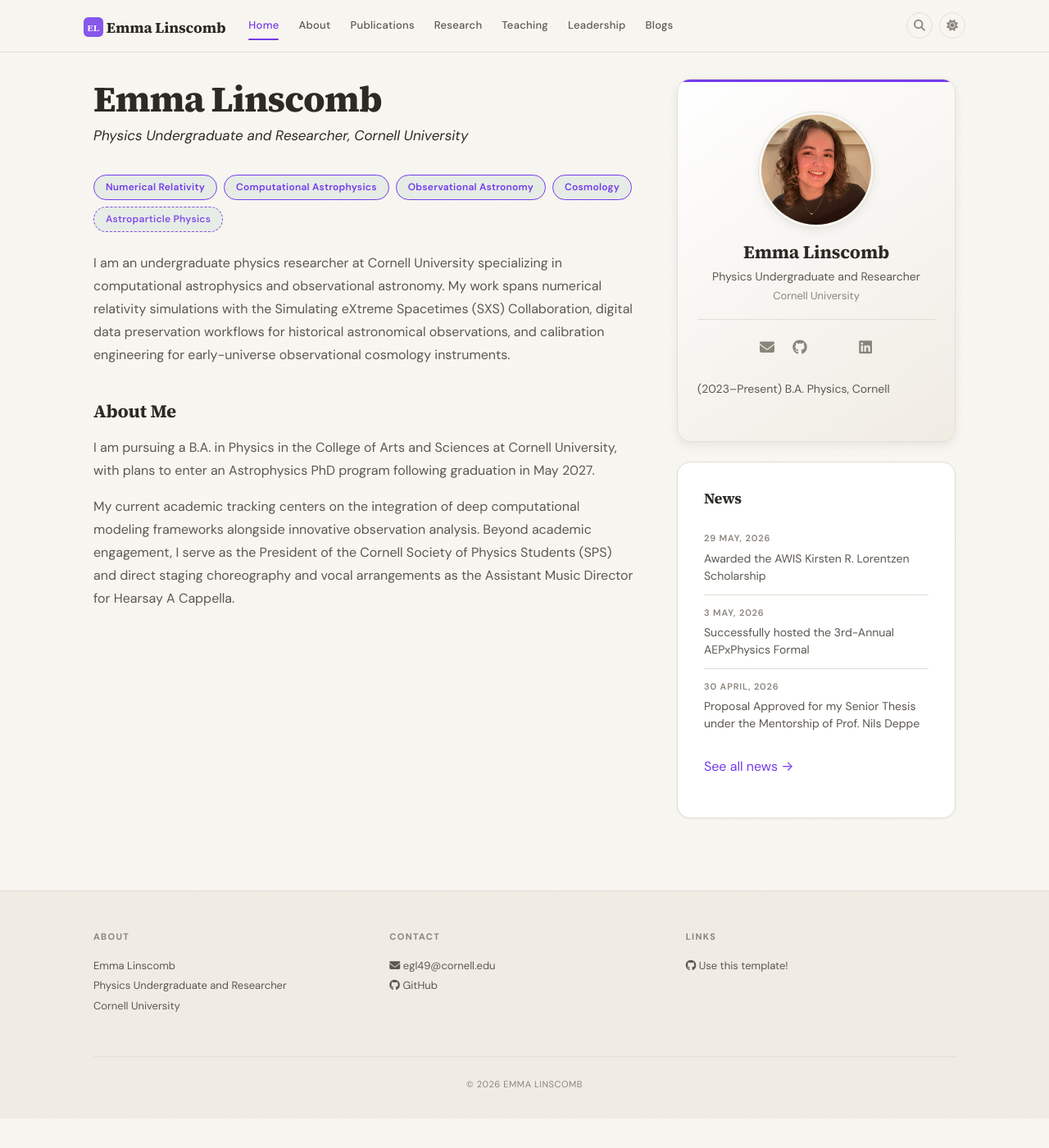
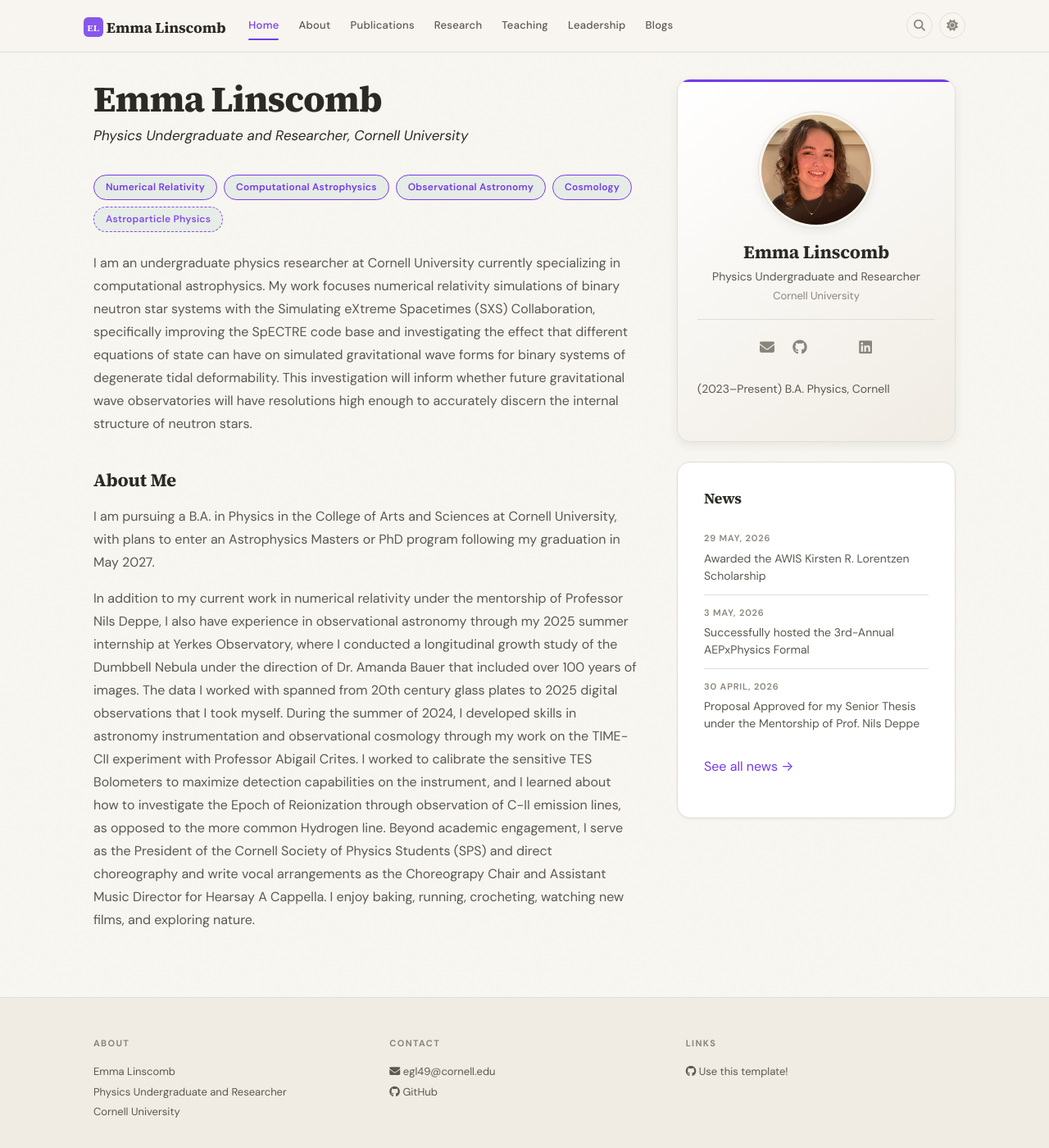
Before and after one commit to egl49/egl49.github.io, a Jekyll site: the page built from _pages/home.md, in a window 1280 px wide and 1400 px high. Shown: the whole window at 82% size. Built offline with Jekyll 4.4.1, drawn with Linux system fonts in a browser that asks for light colours; a style sheet for code colours, icons or effects is not loaded.

Commit message:
Revise home page content for clarity and detail
Updated research focus and added details about past internships and roles.

```diff
--- a/_pages/home.md
+++ b/_pages/home.md
@@ -17,10 +17,10 @@ permalink: /
 <a href="{{ site.url }}{{ site.baseurl }}/research" class="chip" style="border-style: dashed; opacity: 0.9;" title="Prospective Graduate Interest">Astroparticle Physics</a>
 </div>
 
-I am an undergraduate physics researcher at Cornell University specializing in computational astrophysics and observational astronomy. My work spans numerical relativity simulations with the Simulating eXtreme Spacetimes (SXS) Collaboration, digital data preservation workflows for historical astronomical observations, and calibration engineering for early-universe observational cosmology instruments.
+I am an undergraduate physics researcher at Cornell University currently specializing in computational astrophysics. My work focuses numerical relativity simulations of binary neutron star systems with the Simulating eXtreme Spacetimes (SXS) Collaboration, specifically improving the SpECTRE code base and investigating the effect that different equations of state can have on simulated gravitational wave forms for binary systems of degenerate tidal deformability. This investigation will inform whether future gravitational wave observatories will have resolutions high enough to accurately discern the internal structure of neutron stars.
 
 ### About Me
 
-I am pursuing a B.A. in Physics in the College of Arts and Sciences at Cornell University, with plans to enter an Astrophysics PhD program following graduation in May 2027.
+I am pursuing a B.A. in Physics in the College of Arts and Sciences at Cornell University, with plans to enter an Astrophysics Masters or PhD program following my graduation in May 2027.
 
-My current academic tracking centers on the integration of deep computational modeling frameworks alongside innovative observation analysis. Beyond academic engagement, I serve as the President of the Cornell Society of Physics Students (SPS) and direct staging choreography and vocal arrangements as the Assistant Music Director for Hearsay A Cappella.
+In addition to my current work in numerical relativity under the mentorship of Professor Nils Deppe, I also have experience in observational astronomy through my 2025 summer internship at Yerkes Observatory, where I conducted a longitudinal growth study of the Dumbbell Nebula under the direction of Dr. Amanda Bauer that included over 100 years of images. The data I worked with spanned from 20th century glass plates to 2025 digital observations that I took myself. During the summer of 2024, I developed skills in astronomy instrumentation and observational cosmology through my work on the TIME-CII experiment with Professor Abigail Crites. I worked to calibrate the sensitive TES Bolometers to maximize detection capabilities on the instrument, and I learned about how to investigate the Epoch of Reionization through observation of C-II emission lines, as opposed to the more common Hydrogen line. Beyond academic engagement, I serve as the President of the Cornell Society of Physics Students (SPS) and direct choreography and write vocal arrangements as the Choreograpy Chair and Assistant Music Director for Hearsay A Cappella. I enjoy baking, running, crocheting, watching new films, and exploring nature.
```
